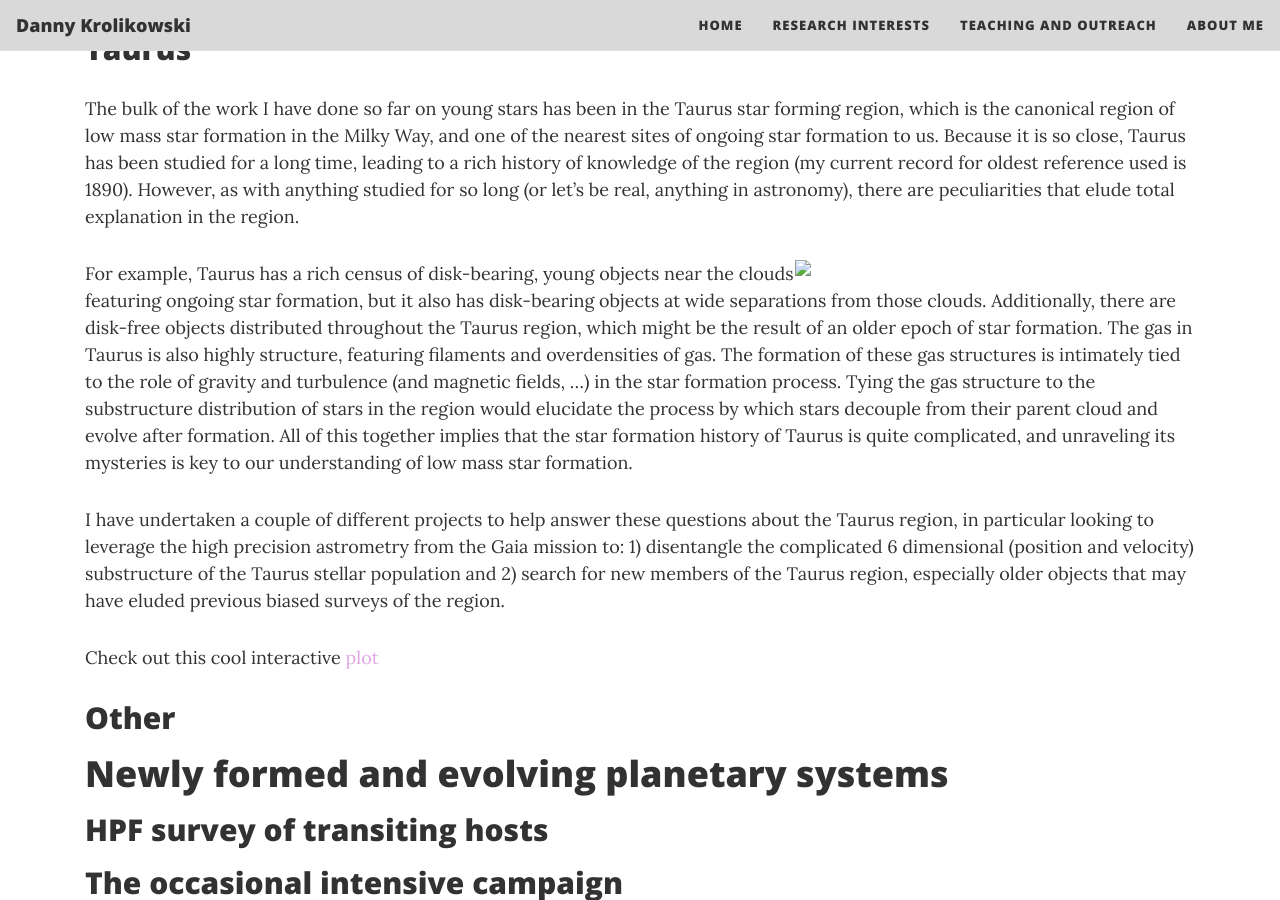
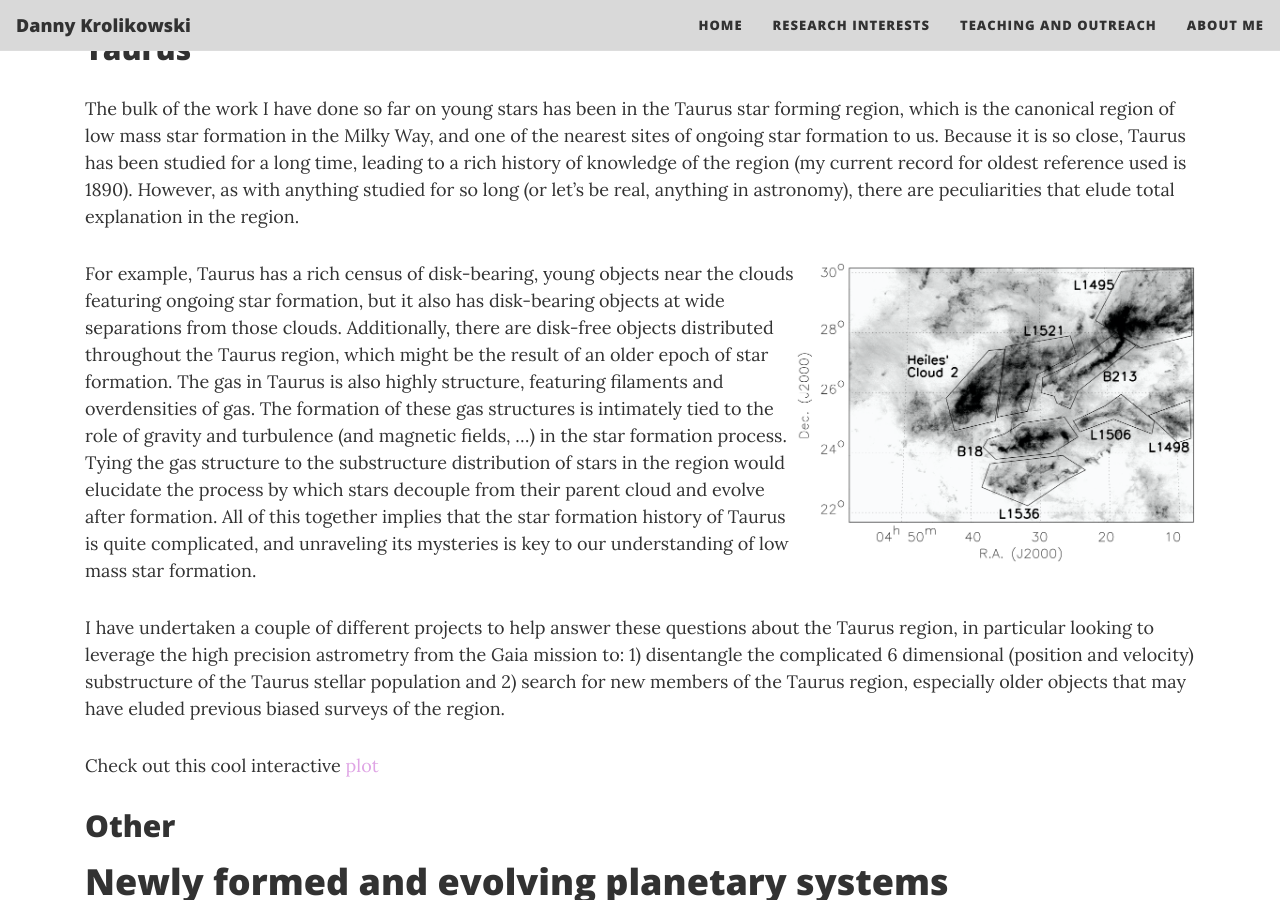
Before and after one commit to dkrolikowski/dkrolikowski.github.io, a Jekyll site: the page built from research.md, in a window 1280 px wide and 900 px high, scrolled down 668 px. Built offline with Jekyll 4.4.1, drawn with Linux system fonts in a browser that asks for light colours; nearby versions of some CDN libraries.

Commit message:
Actually fixed the Taurus gas image now
Forgot a "/" in the path for the image

```diff
--- a/research.md
+++ b/research.md
@@ -16,7 +16,7 @@ To understand how planetary systems form and evolve, we must understand how the
 The bulk of the work I have done so far on young stars has been in the Taurus star forming region, which is the canonical region of low mass star formation in the Milky Way, and one of the nearest sites of ongoing star formation to us. Because it is so close, Taurus has been studied for a long time, leading to a rich history of knowledge of the region (my current record for oldest reference used is 1890). However, as with anything studied for so long (or let's be real, anything in astronomy), there are peculiarities that elude total explanation in the region.
 
 <a href="https://ui.adsabs.harvard.edu/abs/2008ApJ...680..428G/abstract" target='blank' >
-  <img src="assets/img/taurus_h2.png" width="400" ALIGN="right">
+  <img src="/assets/img/taurus_h2.png" width="400" ALIGN="right">
 </a>
 
 For example, Taurus has a rich census of disk-bearing, young objects near the clouds featuring ongoing star formation, but it also has disk-bearing objects at wide separations from those clouds. Additionally, there are disk-free objects distributed throughout the Taurus region, which might be the result of an older epoch of star formation. The gas in Taurus is also highly structure, featuring filaments and overdensities of gas. The formation of these gas structures is intimately tied to the role of gravity and turbulence (and magnetic fields, ...) in the star formation process. Tying the gas structure to the substructure distribution of stars in the region would elucidate the process by which stars decouple from their parent cloud and evolve after formation. All of this together implies that the star formation history of Taurus is quite complicated, and unraveling its mysteries is key to our understanding of low mass star formation.
```
